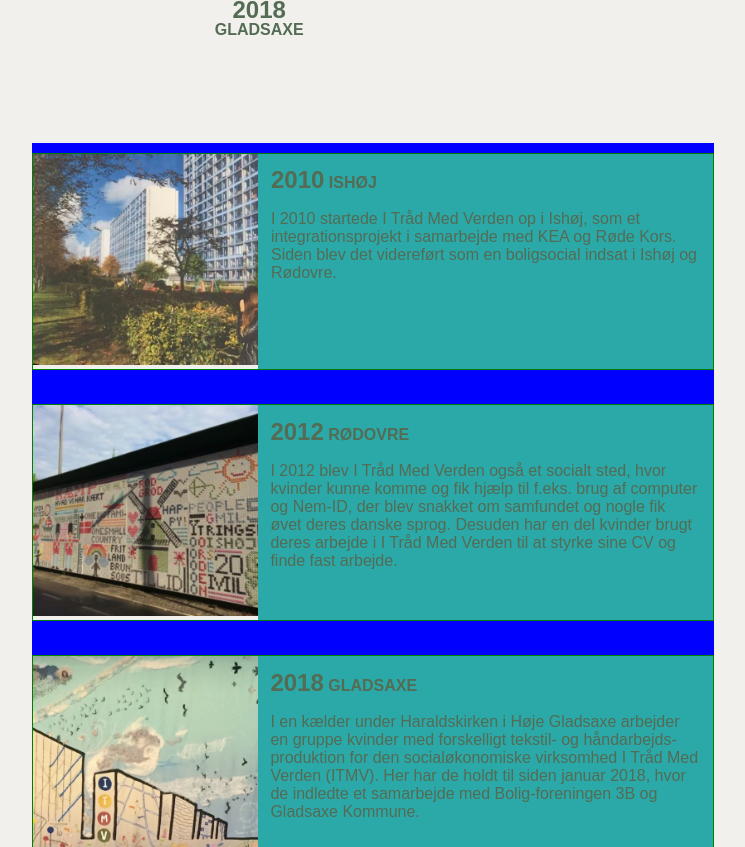
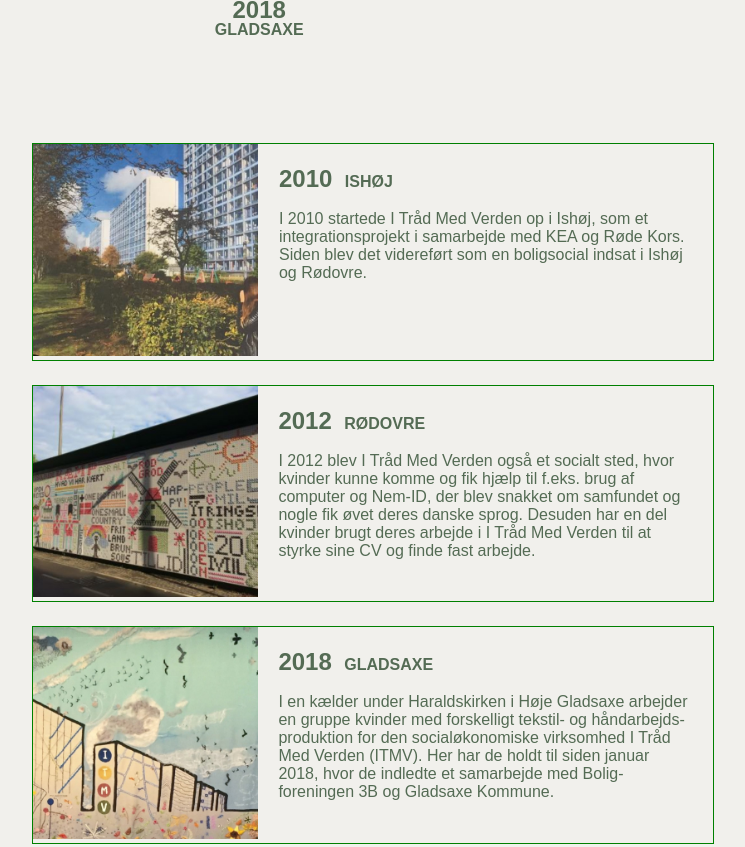
Before and after one commit to Fridakea/itmv-website, an Astro site: page / in a window 1280 px wide. Shown: the part 3148-3995 px from the top of the page, without its empty margins (40-785 px from the left). Built offline with nearby package versions, Linux system fonts and the light colour scheme; Astro itself is replaced by a stand-in of ours; a web font is replaced by a local one.

Commit message:
flere justeringer

```diff
--- a/src/components/Cards.astro
+++ b/src/components/Cards.astro
@@ -95,7 +95,7 @@
   </div>
   <div class="card-text">
    <h3>2020</h3> <h4>Nørrebro</h4>
-   <p>I Tråd Med Verden er rykket til Lundtoftegade på Nørrebro ,der med håndarbejde hjælper
+   <p>I Tråd Med Verden er rykket til Lundtoftegade på Nørrebro, der med håndarbejde hjælper
     udsatte kvinder tilbage på arbejdsmarkedet sting for sting. Gennem syning, broderi og
     plantefarve får kvinderne et fast holdepunkt i deres hverdag - og tonsvis af kasserede
     tekstiler får nyt liv i I Tråd Med Verdens smukke designs.</p>
@@ -116,7 +116,7 @@
 </article>
 
 <article id="historie8">
-  <div class="card-img">
+  <div>
    <Image src={teamet} alt="ITMV teamet" />
   </div>
   <div class="card-text">
@@ -144,17 +144,14 @@
     background-color: var(--primary-color);
     max-width: 100%;
     padding-left: 0;
-  }
-  #historie1, #historie2, #historie3, #historie4, #historie5, #historie6, #historie7, #historie8, h3 h4 {
     display: inline;
   }
-  #historie1, #historie2, #historie3, #historie4, #historie5, #historie6, #historie7, #historie8 p {
+  #historie1 p, #historie2 p, #historie3 p, #historie4 p, #historie5 p, #historie6 p, #historie7 p, #historie8 p {
   margin: .6rem 0rem 2rem 0rem;
   }
   #historie1, #historie2, #historie3, #historie4, #historie5, #historie6, #historie7, #historie8 img{
   margin-bottom: 1.5rem;
   }
-
   .card-text {
   max-width:100%;
   padding: 0.8rem;
@@ -163,56 +160,28 @@
   .card-text h3, h4 {
   display: inline-block;
   }
-
-
 @media (min-width: 768px) {
 .slide-card {
     display: flex;
     transition: 0.3s;
     width: 60%;
-    background-color: blue;
-    /* overflow: hidden; */
+     overflow: hidden;
+ /* -ms-transform: translateY(-50%);
+  transform: translateY(-50%);  */
+
   }
   #historie1, #historie2, #historie3, #historie4, #historie5, #historie6, #historie7, #historie8 {
     display: flex;
     background-color: var(--primary-color);
   }
+  #historie1 p, #historie2 p, #historie3 p, #historie4 p, #historie5 p, #historie6 p, #historie7 p, #historie8 p {
+  margin: 0.2rem 0.5rem;
+  }
+  #historie1 h3, #historie2 h3, #historie3 h3, #historie4 h3, #historie5 h3, #historie6 h3, #historie7 h3, #historie8 h3 {
+    margin: 0.5rem;
+  }
   .card-text {
   width: 80%;
-  /* padding: 0.8rem; */
-  background-color: rgb(43, 169, 169);
   }
- /*  .card-text h3, h4 {
-  display: inline-block;
-  } */
 }
-/*
-{
-  .slide-card{
-    /* justify-content: center; *
- /*    -ms-transform: translateY(-50%);
-  transform: translateY(-50%); *
-  }
-  #historie1, #historie2, #historie3, #historie4, #historie5, #historie6, #historie7, #historie8 {
-    border: 1px solid green;
-    max-width: 60%;
-    padding-left: 0;
-    /* overflow: hidden; *
-  }
-
-  #historie, #historie2, #historie3, #historie4, #historie5, #historie6, #historie7, #historie8 img{
-    width: 100%;
-    max-height: 100%;
-    padding: 0%;
-
-}
-.card-text {
-  max-width:45%;
-  /* margin-bottom: 1.5rem; *
-  padding-top: 1rem;
-  padding-left: 2rem;
-  max-height: 100%;
-}
-}
- */
 </style>
```
